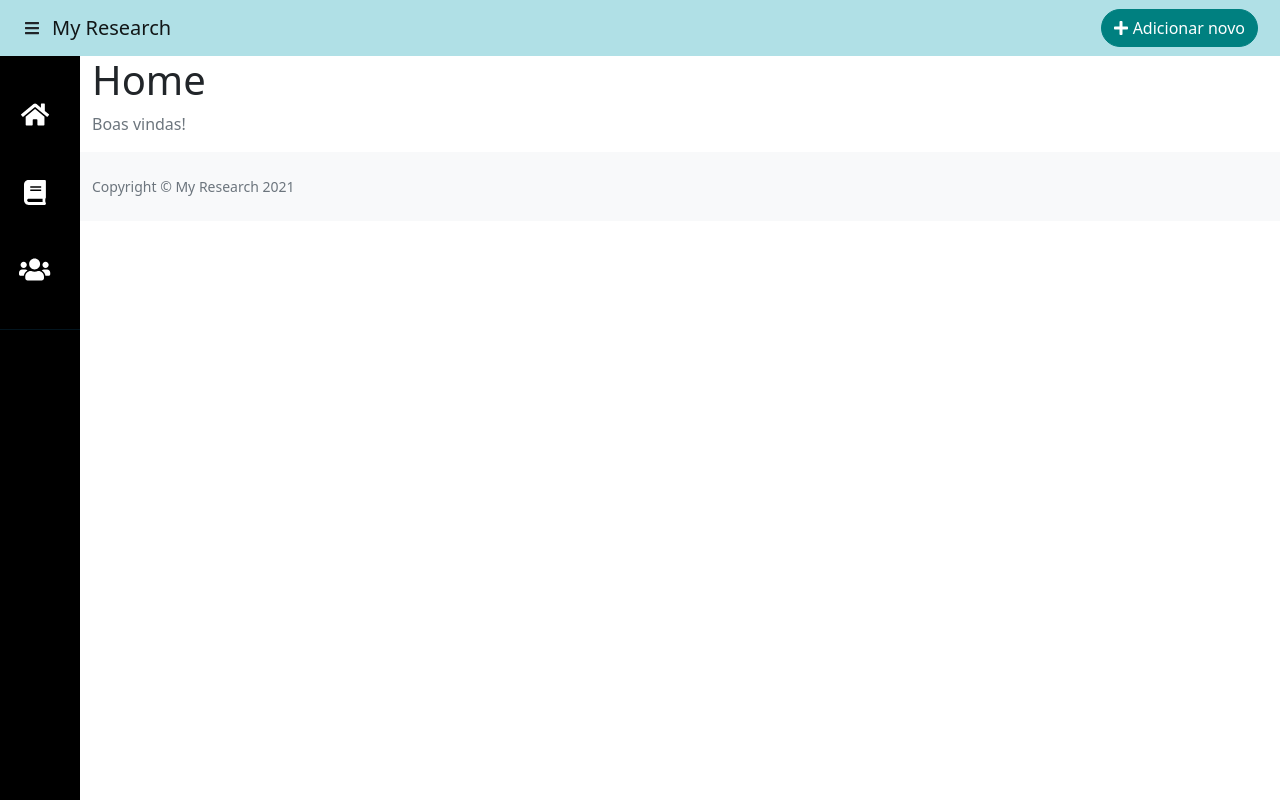
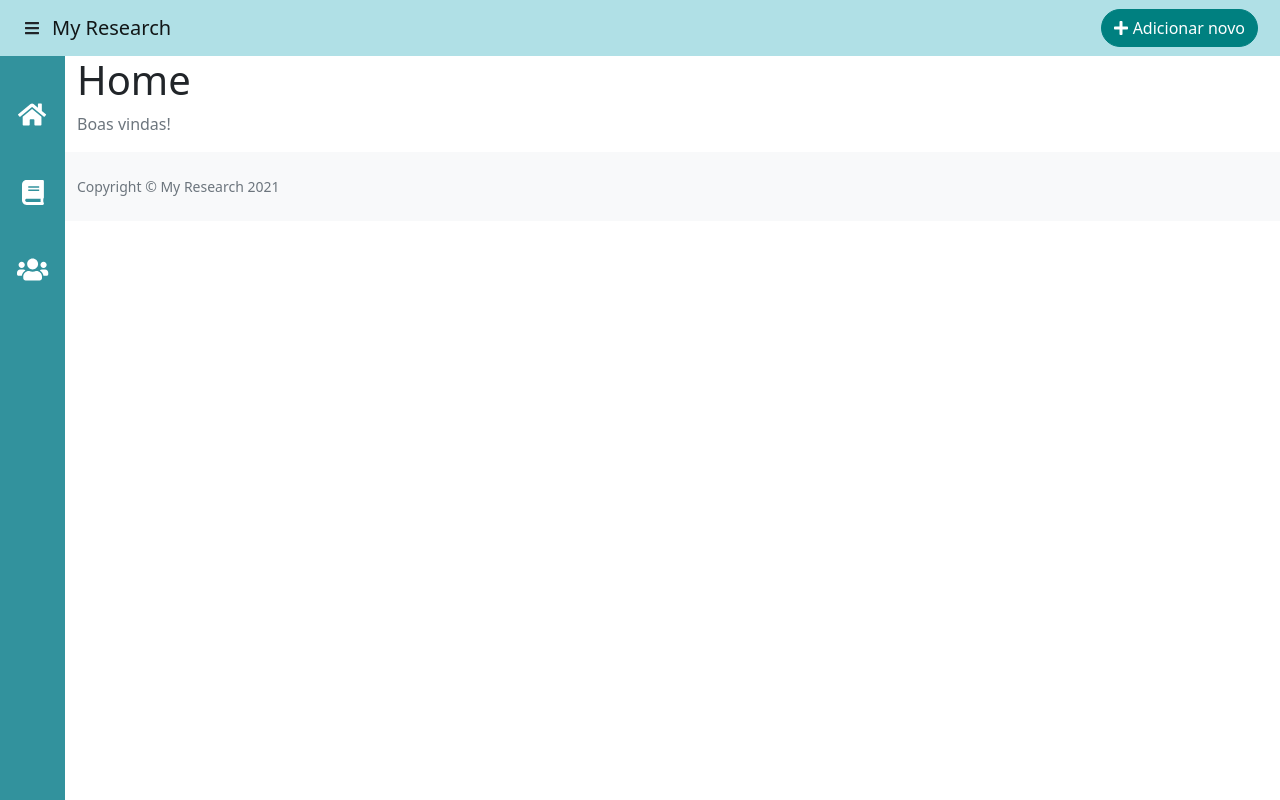
Before and after one commit to rafaelarnog/my-research-app, an Angular app in the folder frontend/my-research-app/: page / in a window 1280 px wide. Built offline with nearby package versions, Linux system fonts and the light colour scheme.

Commit message:
Modificações sidebar

```diff
--- a/frontend/my-research-app/src/app/template/sidebar/sidebar.component.css
+++ b/frontend/my-research-app/src/app/template/sidebar/sidebar.component.css
@@ -3,22 +3,22 @@ a:hover,
 a:focus {
     color: inherit;
     text-decoration: none;
-    transition: all 0.4s;
+    transition: all 0.6s;
 }
 
 #sidebar {
-    min-width: 220px;
-    max-width: 220px;
-    background: #000000;
+    min-width: 190px;
+    max-width: 190px;
+    background: #32929d;
     color: #fff;
-    transition: all 0.4s;
+    transition: margin-left 0.5s;
     min-height: 100%;
     /* position: fixed; */
 }
 
 #sidebar.active {
-    min-width: 80px;
-    max-width: 80px;
+    min-width: 65px;
+    max-width: 65px;
     text-align: center;
 }
 
@@ -28,11 +28,12 @@ a:focus {
 
 #sidebar ul li a fa-icon {
     font-size: 25px;
-    margin-right: 10px;
+    margin-left: 10px;
 }
 
 #sidebar ul li a span {
-    display: contents;
+    display: inline-block;
+    padding-left: 10px;
 }
 
 #sidebar.active ul li a {
@@ -54,6 +55,7 @@ a:focus {
 
 #sidebar.active ul li a fa-icon {
     font-size: 25px;
+    margin-left: 0px;
 }
 
 #sidebar.active ul li a span {
@@ -62,17 +64,16 @@ a:focus {
 
 #sidebar ul.components {
     padding: 20px 0;
-    border-bottom: 1px solid #03151f;
 }
 
 #sidebar ul li a {
-    padding: 10px;
+    padding: 18px;
     font-size: 1.4em;
     display: block;
 }
 
 #sidebar ul li a:hover {
-    color: #7386D5;
+    color: #32929d;
     background: #fff;
 }
 
--- a/frontend/my-research-app/src/app/template/sidebar/sidebar.component.html
+++ b/frontend/my-research-app/src/app/template/sidebar/sidebar.component.html
@@ -1,7 +1,7 @@
 <div id="sidebar" class="active">
     <ul class="list-unstyled components">
         <li>
-            <a routerLink="/home">
+            <a routerLink="">
                 <fa-icon [icon]="faHome"></fa-icon>
                 <span>Home</span>
             </a>
```
